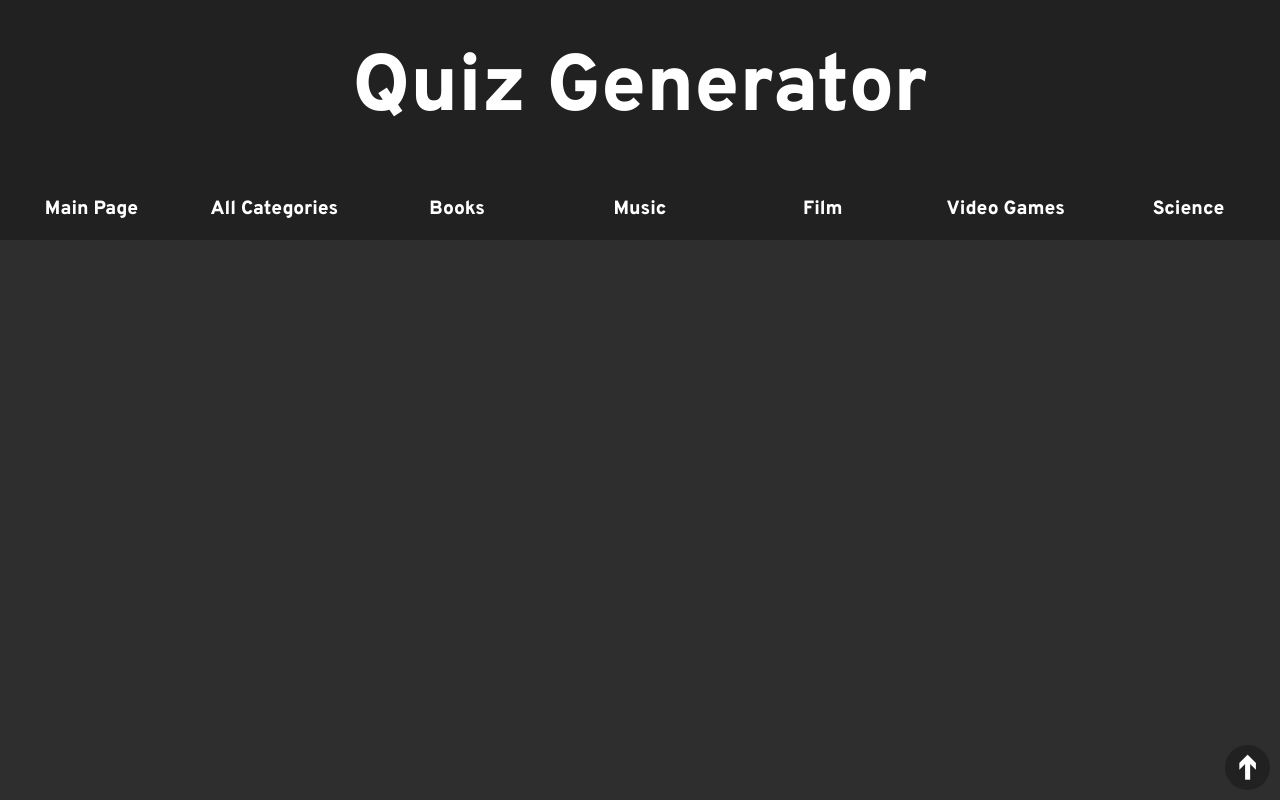
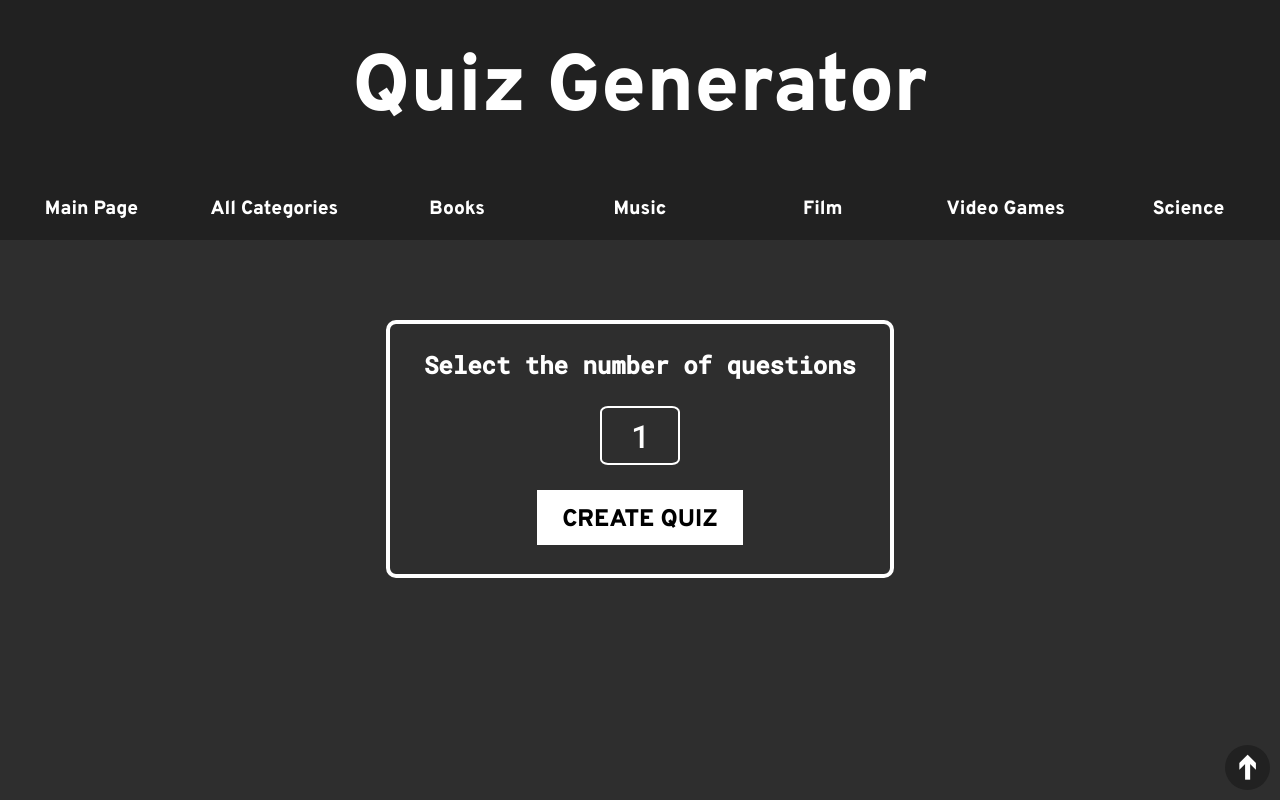
Before and after one commit to kasiarak/Quiz-Generator, a Next.js app: page /AllCategoriesQuiz in a window 1280 px wide. Built offline with nearby package versions, Linux system fonts and the light colour scheme.

Commit message:
First part of Quiz setup component

```diff
--- a/src/app/AllCategoriesQuiz/page.js
+++ b/src/app/AllCategoriesQuiz/page.js
@@ -1,7 +1,11 @@
+import QuizSetup from "../components/QuizSetup/QuizSetup";
+
+import '../pages.css';
 function AllCategoriesQuiz(){
     return(
-        <>
-        </>
+        <div className='page'>
+            <QuizSetup color="red"/>
+        </div>
     );
 }
 export default AllCategoriesQuiz
--- /dev/null
+++ b/src/app/components/QuizSetup/QuizSetup.js
@@ -0,0 +1,37 @@
+"use client";
+import { useState } from 'react';
+import Styles from './QuizSetup.module.css'
+import { Roboto_Mono } from "next/font/google";
+import {Overpass} from "next/font/google";
+
+const robotoMono = Roboto_Mono({
+    subsets: ['latin'],
+    weight: ['500'],
+});
+
+const overpass = Overpass({
+    subsets: ['latin'],
+    weight: ['800'],
+});
+
+function QuizSetup(props){
+    const [bgColor, setBgColor] = useState('white');
+    const handleMouseEnter = () => setBgColor(props.color);
+    const handleMouseLeave = () => setBgColor('white');
+
+    return(
+        <div className={`${Styles.container} ${robotoMono.className}`}>
+            <h3>Select the number of questions</h3>
+            <input className={`${Styles.numberInput} ${robotoMono.className}`} type="number" min={1} max={20} defaultValue={1}></input>
+            <button
+                style={{backgroundColor: bgColor}}
+                className={`${Styles.quizbtn} ${overpass.className}`}
+                onMouseEnter={handleMouseEnter}
+                onMouseLeave={handleMouseLeave}
+            >
+                CREATE QUIZ
+            </button>
+        </div>
+    );
+}
+export default QuizSetup;
--- /dev/null
+++ b/src/app/components/QuizSetup/QuizSetup.module.css
@@ -0,0 +1,44 @@
+.container{
+    width: 500px;
+    height: 250px;
+    border: 4px solid white;
+    border-radius: 10px;
+    flex-direction: column;
+}
+.container h3{
+    font-size: 1.5rem;
+    margin-top: 5%;
+}
+.numberInput{
+    margin-top: 5%;
+    background-color: rgb(46, 46, 46);
+    color: white;
+    width: 60px;
+    height: 55px;
+    font-size: 2rem;
+    border: 2px solid white;
+    border-radius: 10%;
+    padding-left: 16px;
+    text-align: center;
+}
+.numberInput:focus{
+    outline: none;
+}
+.quizbtn{
+    display: block;
+    text-align: center;
+    border: none;
+    margin-top: 5%;
+    margin-left: auto;
+    margin-right: auto;
+    padding: 10px 25px;
+    font-size: 1.5rem;
+    color: black;
+    background-color: white;
+    cursor: pointer;
+    padding-top: 15px;
+}
+.quizbtn:hover{
+    color: white;
+    transition: 0.3s;
+}
--- /dev/null
+++ b/src/app/pages.css
@@ -0,0 +1,7 @@
+.page{
+    margin-top: 40vh;
+    display: flex;
+    justify-content: center;
+    color: white;
+    text-align: center;
+}
```
Also changed, not shown: src/app/BookQuiz/page.js (+5 -24 lines).
